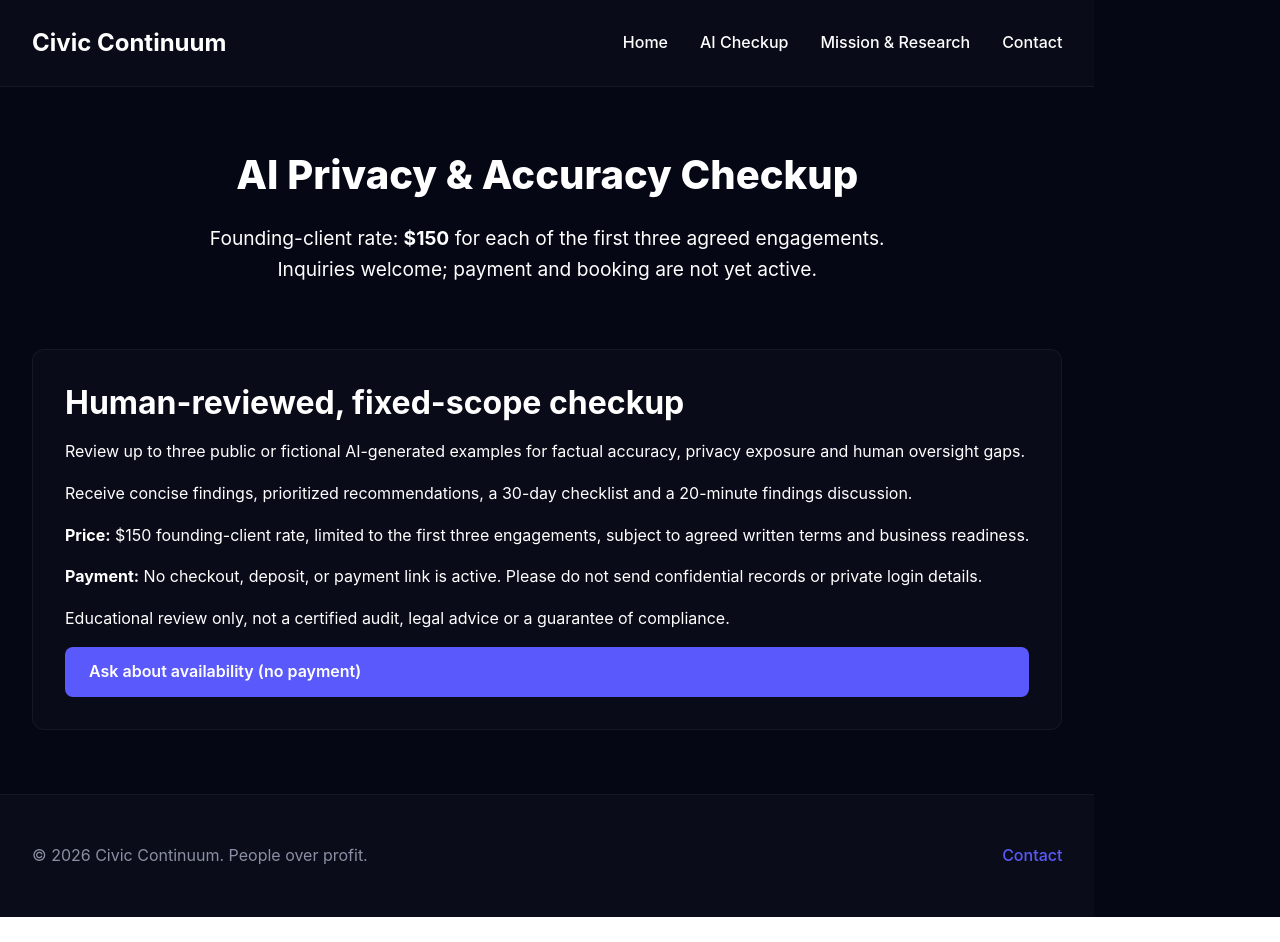
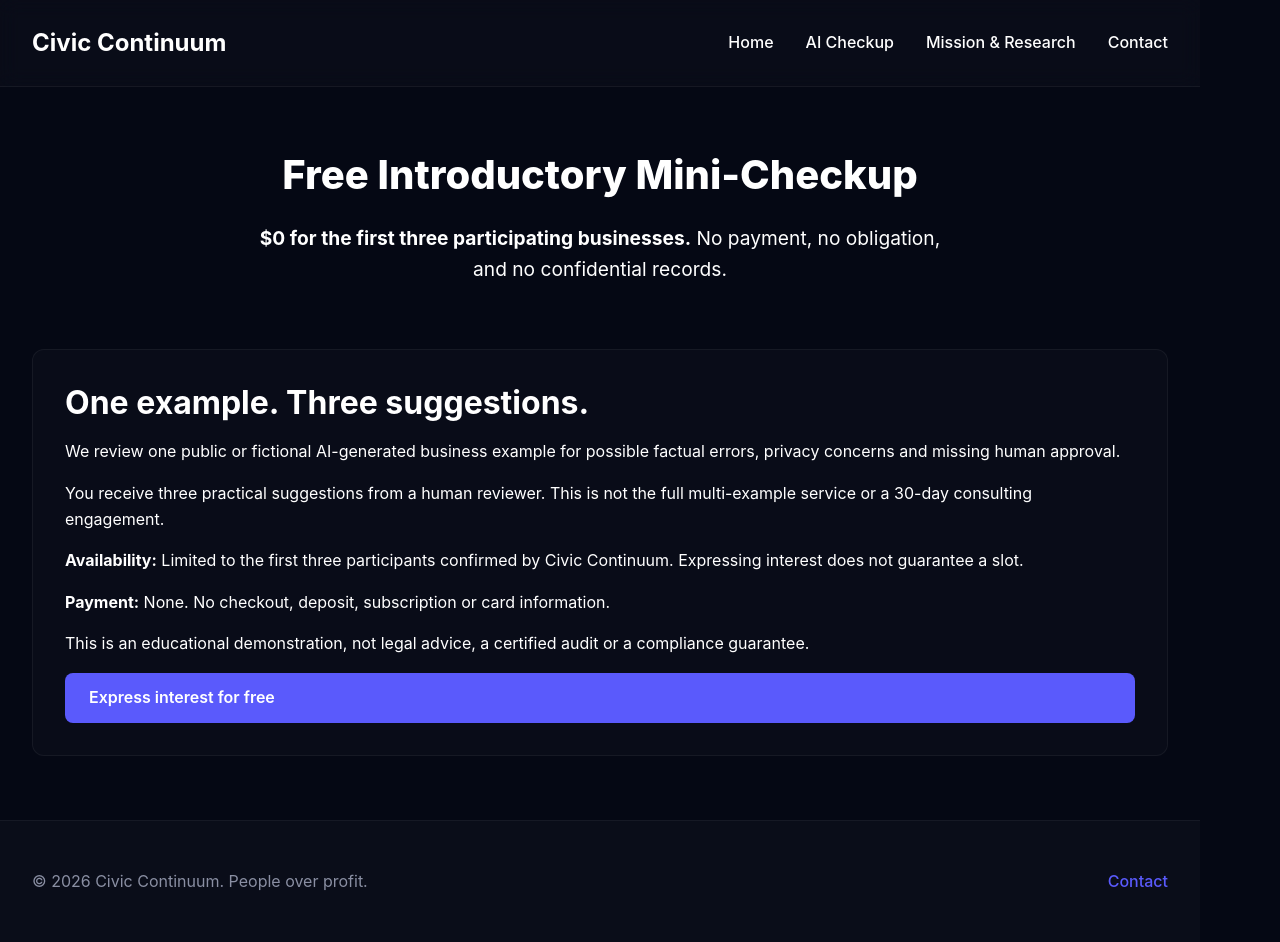
Before and after one commit to mommommy1960-lang/maya-node, a React (Vite) app in the folder frontend/: page /pricing in a window 1280 px wide. Before the commit the page ends 917 px from the top, so only its background shows below. Built offline with nearby package versions, Linux system fonts and the light colour scheme.

Commit message:
Present first three free mini-checkups on isolated preview, no billing

```diff
--- a/frontend/src/pages/Pricing.jsx
+++ b/frontend/src/pages/Pricing.jsx
@@ -3,15 +3,16 @@ import { Link } from 'react-router-dom';
 import './Pricing.css';
 const Pricing = () => (
   <div className="pricing"><section className="section"><div className="container">
-    <h1 className="text-center">AI Privacy &amp; Accuracy Checkup</h1>
-    <p className="pricing-intro text-center">Founding-client rate: <strong>$150</strong> for each of the first three agreed engagements. Inquiries welcome; payment and booking are not yet active.</p>
-    <div className="pricing-card card"><h2>Human-reviewed, fixed-scope checkup</h2>
-      <p>Review up to three public or fictional AI-generated examples for factual accuracy, privacy exposure and human oversight gaps.</p>
-      <p>Receive concise findings, prioritized recommendations, a 30-day checklist and a 20-minute findings discussion.</p>
-      <p><strong>Price:</strong> $150 founding-client rate, limited to the first three engagements, subject to agreed written terms and business readiness.</p>
-      <p><strong>Payment:</strong> No checkout, deposit, or payment link is active. Please do not send confidential records or private login details.</p>
-      <p>Educational review only, not a certified audit, legal advice or a guarantee of compliance.</p>
-      <Link to="/contact" className="btn btn-primary">Ask about availability (no payment)</Link>
+    <h1 className="text-center">Free Introductory Mini-Checkup</h1>
+    <p className="pricing-intro text-center"><strong>$0 for the first three participating businesses.</strong> No payment, no obligation, and no confidential records.</p>
+    <div className="pricing-card card">
+      <h2>One example. Three suggestions.</h2>
+      <p>We review one public or fictional AI-generated business example for possible factual errors, privacy concerns and missing human approval.</p>
+      <p>You receive three practical suggestions from a human reviewer. This is not the full multi-example service or a 30-day consulting engagement.</p>
+      <p><strong>Availability:</strong> Limited to the first three participants confirmed by Civic Continuum. Expressing interest does not guarantee a slot.</p>
+      <p><strong>Payment:</strong> None. No checkout, deposit, subscription or card information.</p>
+      <p>This is an educational demonstration, not legal advice, a certified audit or a compliance guarantee.</p>
+      <Link to="/contact" className="btn btn-primary">Express interest for free</Link>
     </div>
   </div></section></div>
 );
```
